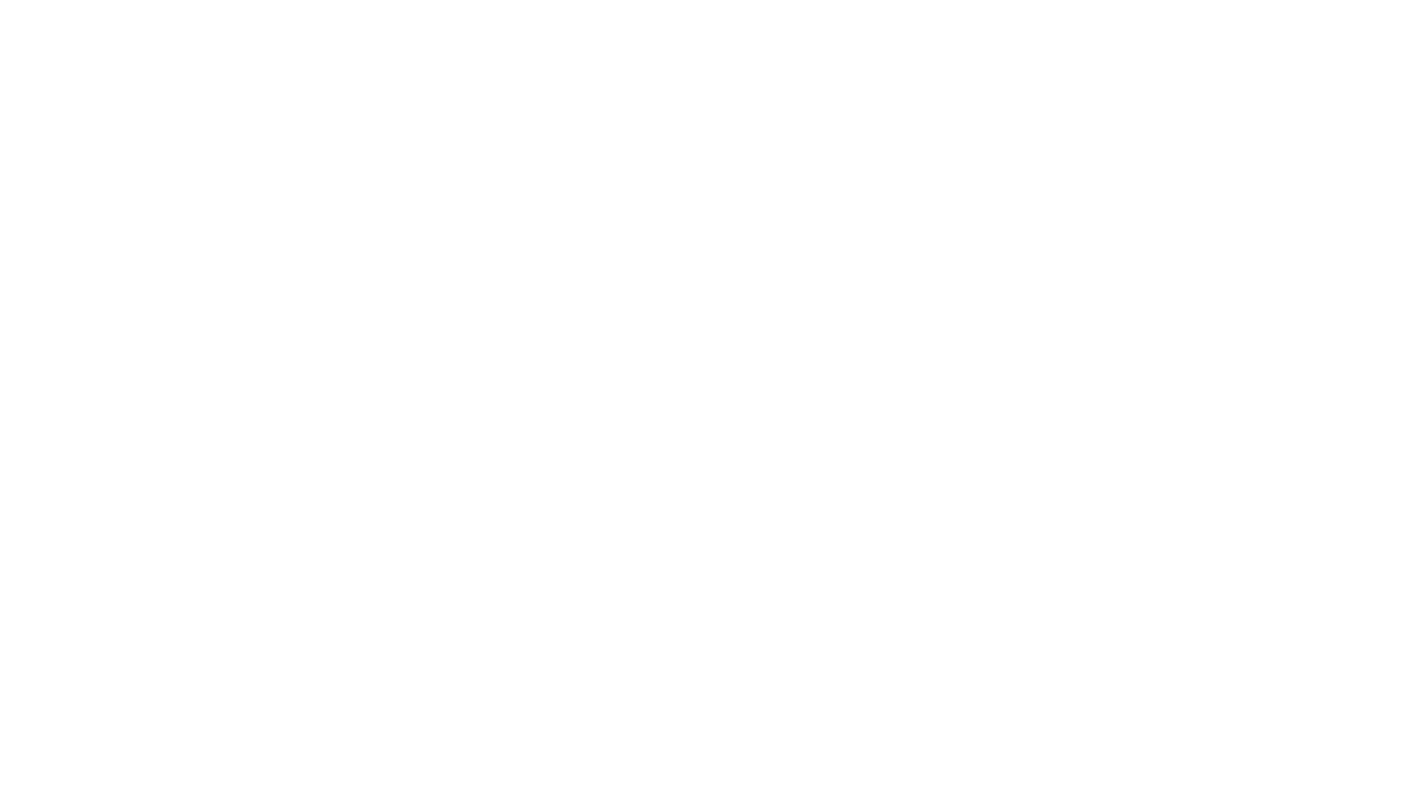
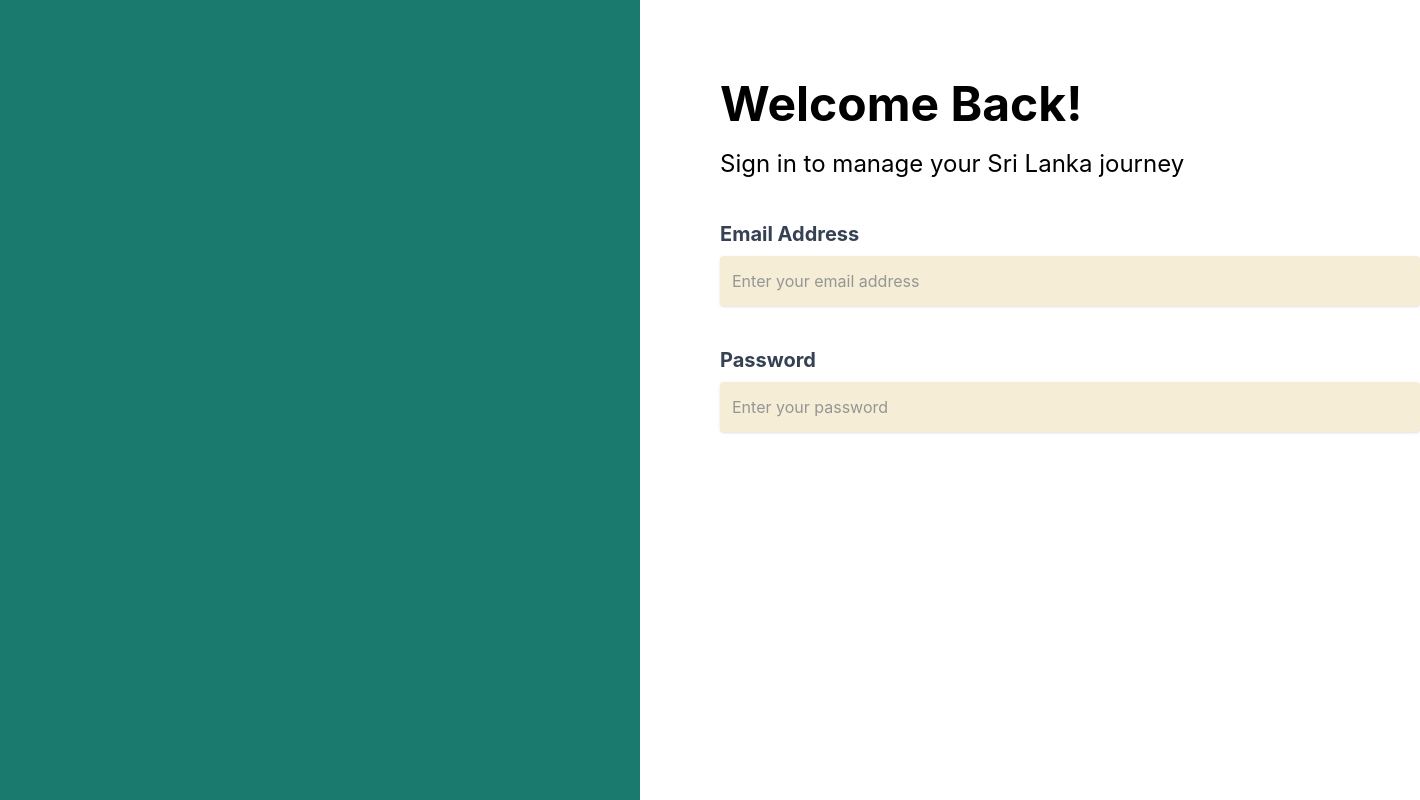
Before and after one commit to Y-Dilshan/Tourism-Management-System, a React (Vite) app in the folder tm_frontend/: page /login in a window 1280 px wide. Shown: the whole page, 1420 px wide, since content can reach past the window. Built offline with nearby package versions, Linux system fonts and the light colour scheme.

Commit message:
created sign in page inputs

```diff
--- a/tm_frontend/package.json
+++ b/tm_frontend/package.json
@@ -13,6 +13,7 @@
     "@tailwindcss/vite": "^4.3.0",
     "react": "^19.2.6",
     "react-dom": "^19.2.6",
+    "react-router-dom": "^7.16.0",
     "tailwindcss": "^4.3.0"
   },
   "devDependencies": {
--- a/tm_frontend/src/App.jsx
+++ b/tm_frontend/src/App.jsx
@@ -1,14 +1,18 @@
-import { useState } from 'react'
-import reactLogo from './assets/react.svg'
-import viteLogo from './assets/vite.svg'
-import heroImg from './assets/hero.png'
 import './App.css'
+import { BrowserRouter, Route, Routes } from 'react-router-dom'
+import LoginPage from './pages/LoginPage.jsx'
 
 function App() {
 
 
   return (
-    <></>
+    <div>
+      <BrowserRouter>
+        <Routes>
+          <Route path="/login" element={<LoginPage />} />
+        </Routes>
+      </BrowserRouter>
+    </div>
   )
 }
 
--- /dev/null
+++ b/tm_frontend/src/pages/LoginPage.jsx
@@ -0,0 +1,31 @@
+export default function LoginPage() {
+    return(
+        <div className = "w-full h-screen flex">
+
+            {/*left side */}
+            <div className = "w-1/2 h-screen bg-[#1A7A6E] flex flex-col items-center justify-center">
+
+            </div>
+
+
+            {/*right side */}
+            <div className = "w-1/2 h-screen bg-white flex flex-col ">
+                <h1 className = "text-5xl text-black font-bold pl-20 pt-20">Welcome Back!</h1>
+                <h2 className = "text-2xl text-black pt-5 pl-20">Sign in to manage your Sri Lanka journey</h2>
+
+                <div className = "pl-20 pt-10">
+                    <label className = "block text-gray-700 font-bold mb-2 text-xl">Email Address</label>
+                    <input className = "w-[700px] h-[50px] shadow rounded py-2 px-3 bg-[#F5EDD6] text-gray-700" id="email" type="text" placeholder="Enter your email address" />
+                </div>
+
+                <div className = "pl-20 pt-10">
+                    <label className = "block text-gray-700 font-bold mb-2 text-xl">Password</label>
+                    <input className = "w-[700px] h-[50px] shadow rounded py-2 px-3 bg-[#F5EDD6] text-gray-700" id="password" type="password" placeholder="Enter your password" />
+                </div>
+
+            </div>
+
+
+        </div>
+    )
+}
```
Also changed, not shown: tm_frontend/src/pages/signInPage.jsx (deleted), 1 other file (tests, documents, lock files or other folders).
